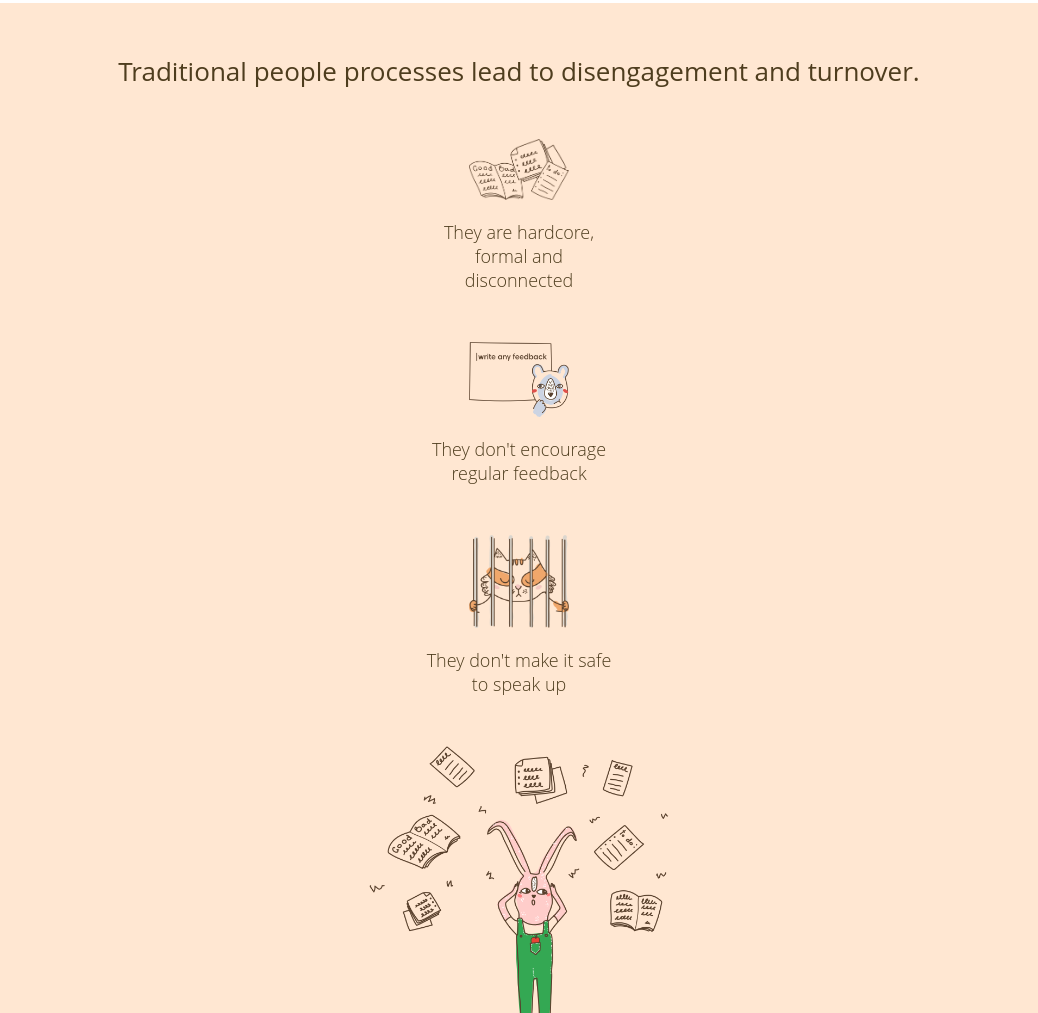
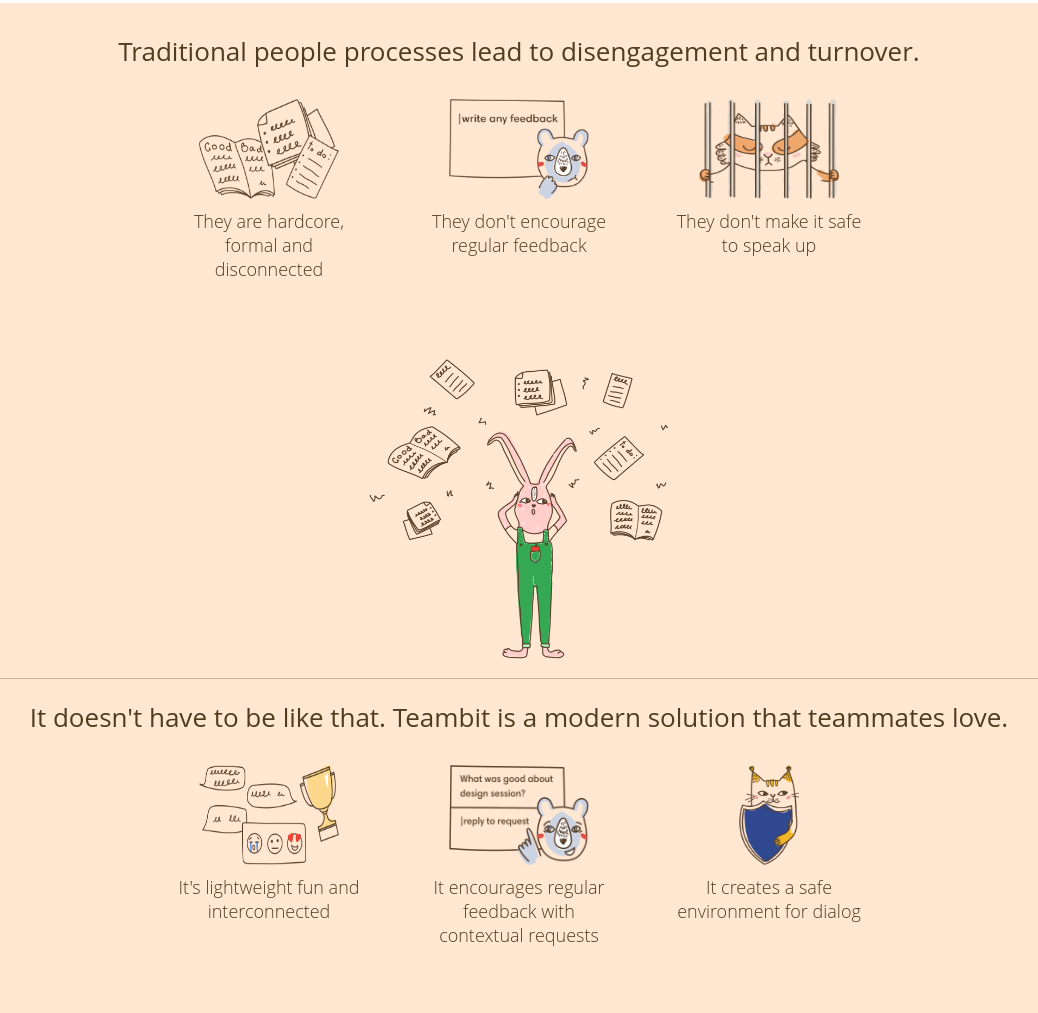
Before and after one commit to AndreaDeMartino/node-sass-teambit, a website: page index.html in a window 1280 px wide. Shown: the part 587-1600 px from the top of the page, without its empty margins (121-1159 px from the left). Drawn offline with Linux system fonts and the light colour scheme.

Commit message:
Create: Full Responsive first 2 section of Main

```diff
--- a/index.html
+++ b/index.html
@@ -138,7 +138,7 @@
               <h4 class="item__text">It encourages regular feedback with contextual requests</h4>
             </div>
             <div class="item">
-              <img class="item__logo" src="dist/img/safe.png" alt="solution Item">
+              <img class="item__logo logo-custom" src="dist/img/safe.png" alt="solution Item">
               <h4 class="item__text">It creates a safe environment for dialog</h4>
             </div>
             <div class="item item--last">
--- a/src/style/partials/_common.scss
+++ b/src/style/partials/_common.scss
@@ -74,7 +74,7 @@
   }
 
   &__hero{
-    padding: 50px 0;
+    padding: 30px 0;
     text-align: center;
   }
 
@@ -83,20 +83,29 @@
       @include u--flex-center(column);
       margin-bottom: 50px;
       &__logo{
-      width: 100px;
-      margin-bottom: 20px;
+      width: 140px;
+      height: 100px;
+      margin-bottom: 10px;
+
       }
       &__text{
         width: 200px;
+        height: 100px;
         text-align: center;
+      }
+      &:nth-child(3){
+        margin-right: 0;
       }
       &:last-child{
         margin-bottom: 0;
+        margin-right: 0;
       }
     }
     .item--last{
+      width: 100%;;
       .item__logo{
         width: 300px;
+        height: 300px;
       }
     }
   }
--- a/src/style/partials/_header.scss
+++ b/src/style/partials/_header.scss
@@ -59,6 +59,8 @@
 
 // JUMBOTRON
 .jumbotron{
+  max-width: 1150px;
+  margin: 0 auto;
   margin-top: 100px;
   &__text{
   text-align: center;
--- a/src/style/partials/_main.scss
+++ b/src/style/partials/_main.scss
@@ -8,9 +8,24 @@
 }
 
 .people__wrapper:after{
-  @include u--bottom-line(100%,$text--default);
+  @include u--bottom-line(100%,$text--default,0,-10px);
 }
 
 .solution{
   @include u--main-section;
+  .logo-custom{
+    width: 60px;
+  }
 }
+
+// Medium Device
+@media all and (min-width: 768px){
+.people__items,
+.solution__items{
+  @include u--flex-center;
+  flex-wrap: wrap;
+  .item{
+    margin-right: 50px;
+  }
+  }
+}
```
Also changed, not shown: dist/style/main.css.
